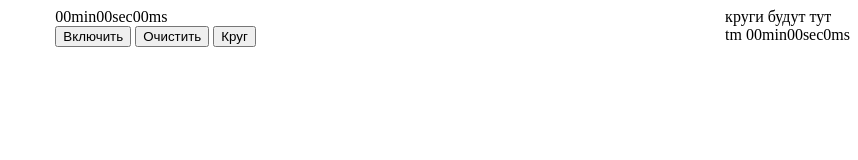
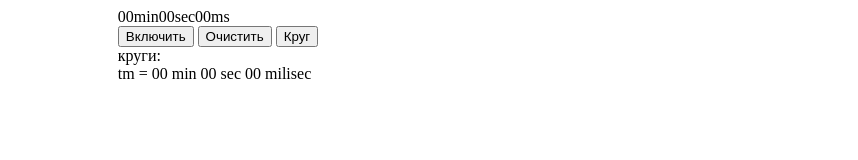
Before and after one commit to yamaxim137/hw5-sec, a plain HTML site: page index.html in a window 1280 px wide. Both pictures are taken after a click on the button "Круг". Shown: the whole page, without its empty margins (422-1280 px from the left). Drawn offline with Linux system fonts and the light colour scheme.

Commit message:
исправления
1) круги под кнопками
2) колебания при малых милисенкундах (от 0 до 9) - то есть чтобы отображало 00-09

```diff
--- a/index.html
+++ b/index.html
@@ -12,9 +12,11 @@
 			<div class="btn"><button id="vkl" onclick="on()">Включить</button></div>
 			<div class="btn"><button onclick="cleer()">Очистить</button></div>
 			<div class="btn"><button onclick="round()">Круг</button></div>
+			<br>
+			<div id="rd" class="rd">круги:</div>
 		</div>
-		<br>
-		<div id="rd" class="rd">круги будут тут</div>
+
+
 	</div>
 
 </body>
--- a/script.js
+++ b/script.js
@@ -27,8 +27,8 @@ var on = () => {	// кнопка Включить
 	if(vkl.innerHTML == `Включить`){
 		count=1; vkl.innerHTML = (`Пауза`);
 		setTimeout(function ff() {
-		    if(i%15==0){console.log(i)};
-		    vewtime(i,tbl);  		// отображение в tbl - табло
+		    if(i%150 == 0){console.log(i)};
+		    vewTime(i,tbl);  		// отображение в tbl - табло
 		    // tbl.innerHTML = (`i = ${i}`);
 		    if (i < end) {
 		    	timerId = setTimeout(ff, 10);
@@ -61,7 +61,7 @@ let round = () => {
 	let newRnd = document.createElement('div');
 	// newRnd.innerHTML = "круг";
 	rond.appendChild(newRnd);
-	vewtime(i,newRnd);  		// отображение
+	vewTime(i,newRnd);  		// отображение i(счётчик) в круг
 };
 
 // var offBtn = document.createElement("Button");
@@ -73,7 +73,7 @@ let round = () => {
 // 		this.stateChange();
 // 	});    root.appendChild(onBtn);
 
-let vewtime = (taim, target) => {	// отображение времени taim в target
+let vewTime = (taim, target) => {	// отображение времени taim в target
 	var tm = taim;
 	if(tm%6000==0){		// проверка кратности минут
 		mins=`${(tm-tm%6000)/6000}`;  // вычисляем минуты
@@ -85,9 +85,12 @@ let vewtime = (taim, target) => {	// отображение времени taim
 		if(Number(secs)<10){secs=0+secs;};
 		tm=tm%100;
 	};
-	if(tm>100){tm=tm%100}; // проверка наличия секунд
+	if(tm>100){tm=tm%100}  // проверка наличия секунд
 
 	// формирование отображаемой строки
 	// msecs = `${tm - (tm%500)*500 - (tm%100)*100}`;
-	str = target.innerHTML = (`tm ${mins}min${secs}sec${tm}ms`);
+	// str = target.innerHTML = (`tm ${mins}min${secs}sec${tm}ms`);
+
+	if(tm<10){str = target.innerHTML = (`tm = ${mins} min ${secs} sec 0${tm} milisec`)}else{
+	str = target.innerHTML = (`tm = ${mins} min ${secs} sec ${tm} milisec`);}
 };
```
